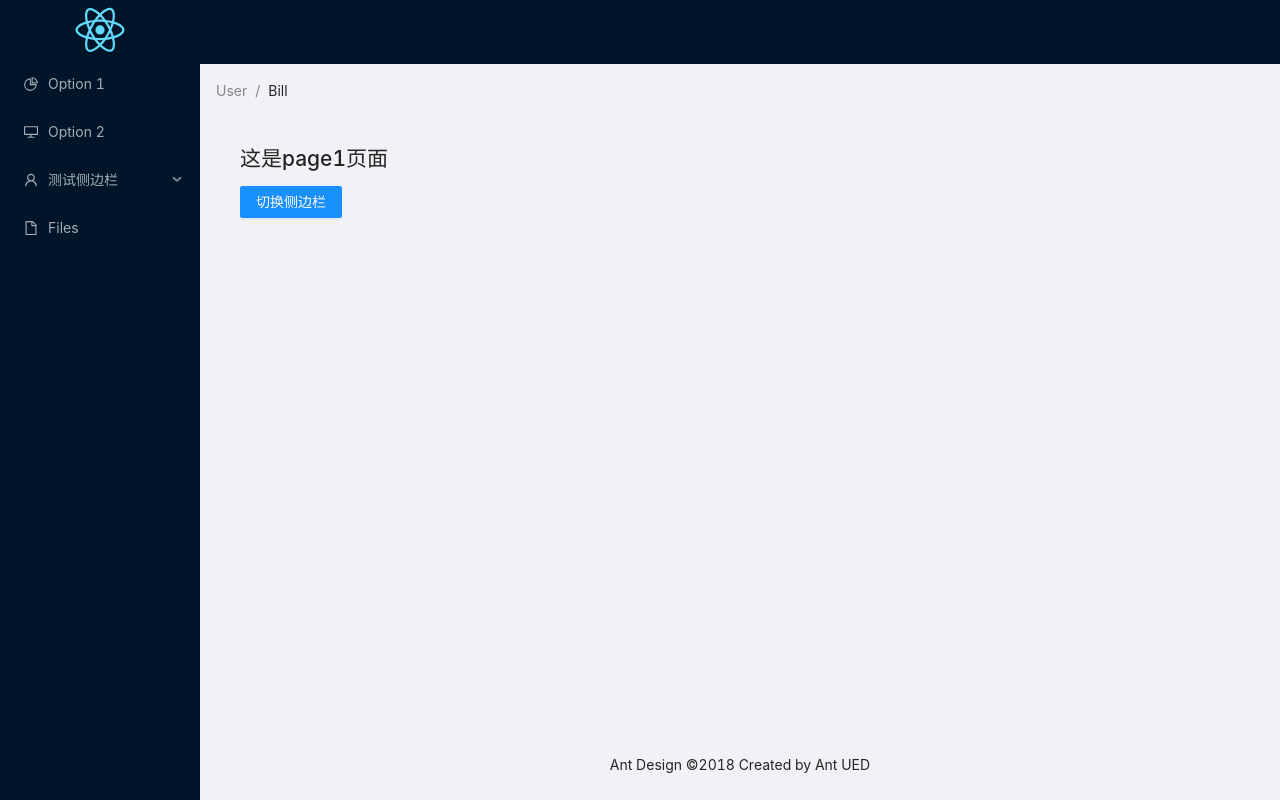
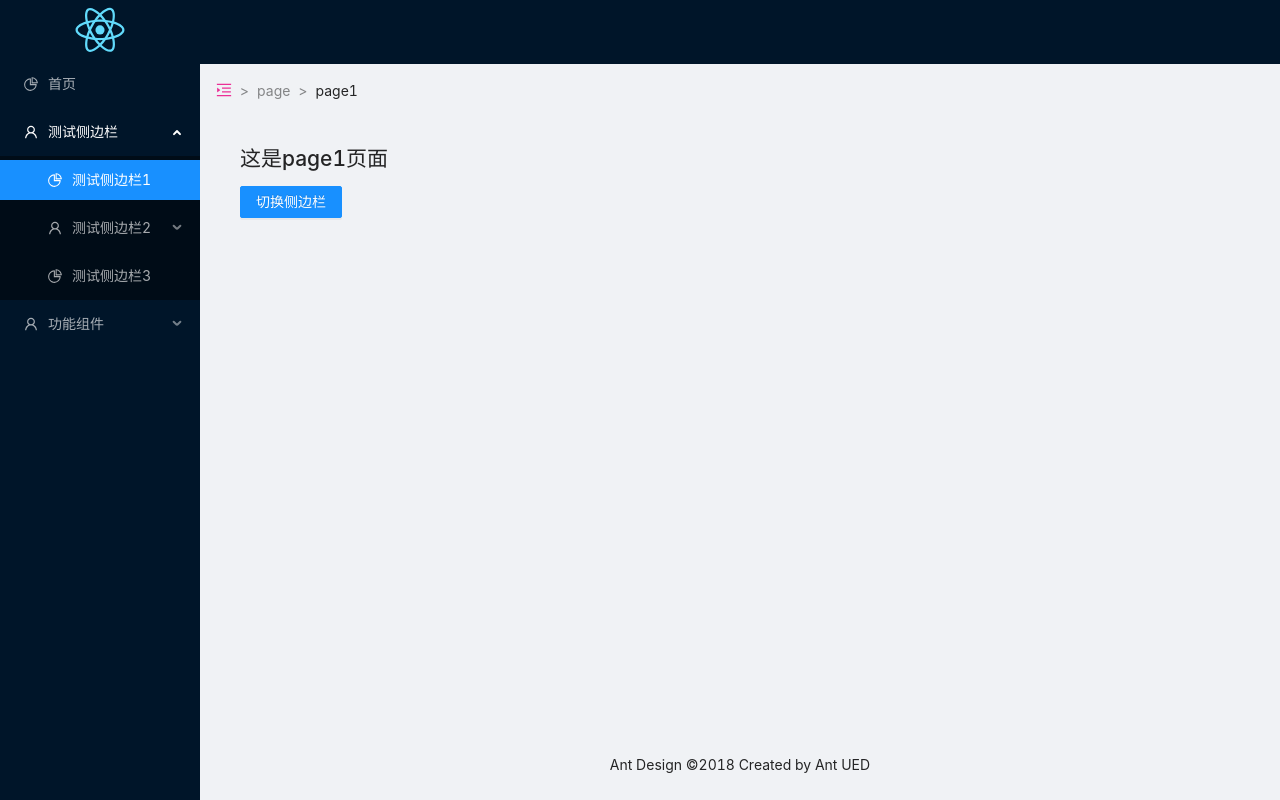
Before and after one commit to ybf19970928/react-admin-demo, a React (Create React App) app: page /page/page1 in a window 1280 px wide. Built offline with nearby package versions, Linux system fonts and the light colour scheme.

Commit message:
feat: 新增侧边栏渲染组件

```diff
--- a/package.json
+++ b/package.json
@@ -12,6 +12,7 @@
     "@types/react-dom": "^17.0.0",
     "@types/react-router-dom": "^5.1.7",
     "antd": "^4.15.4",
+    "axios": "^0.21.1",
     "react": "^17.0.2",
     "react-dom": "^17.0.2",
     "react-redux": "^7.2.4",
@@ -44,5 +45,6 @@
       "last 1 firefox version",
       "last 1 safari version"
     ]
-  }
+  },
+  "proxy": "http://localhost:9527"
 }
--- a/src/components/Layout/AppMain/index.tsx
+++ b/src/components/Layout/AppMain/index.tsx
@@ -1,5 +1,8 @@
-import React, { FC } from 'react';
+import React, { FC, useEffect, useState } from 'react';
 import { Layout, Breadcrumb } from 'antd';
+import { useLocation } from 'react-router';
+import { MenuFoldOutlined, MenuUnfoldOutlined } from '@ant-design/icons';
+import { useDispatch, useSelector } from 'react-redux'
 import Home from '../../../views/Home'
 import Page1 from '../../../views/page1'
 import Page2 from '../../../views/page2'
@@ -8,27 +11,56 @@ import {
   Switch,
   Route
 } from "react-router-dom";
+import { RootState } from '../../../redux';
+
 const { Content  } = Layout;
 const AppMain:FC = () => {
+  const [routeMatched, setRouteMatched] = useState<string[]>(['home'])
+  const dispatch = useDispatch()
+  const isCollapsed = useSelector((state: RootState) => state.collapsed)
+  const handleCollapsed = ():void => {
+    dispatch({
+      type: 'CHANGE_COLLAPSED'
+    })
+  }
+  const pathname = useLocation().pathname
+  useEffect(() => {
+    if (pathname === '/'){
+      setRouteMatched(['home'])
+    }else{
+      setRouteMatched(pathname.slice(1).split('/'))
+    }
+  }, [pathname])
     return (
         <Content style={{ margin: '0 16px' }}>
-        <Breadcrumb style={{ margin: '16px 0' }}>
-          <Breadcrumb.Item>User</Breadcrumb.Item>
-          <Breadcrumb.Item>Bill</Breadcrumb.Item>
+        <Breadcrumb style={{ margin: '16px 0' }} separator=">">
+        <Breadcrumb.Item onClick={handleCollapsed}>
+         {isCollapsed ?
+         <MenuFoldOutlined style={{ fontSize: '16px', color: '#08c' }} />
+         : <MenuUnfoldOutlined style={{ fontSize: '16px', color: '#eb2f96' }} />}
+        </Breadcrumb.Item>
+          {
+            routeMatched.map((ele, index)=> {
+              return (
+                <Breadcrumb.Item key={index}>{ele}</Breadcrumb.Item>
+              )
+            })
+          }
         </Breadcrumb>
         <Switch>
           <Route exact path="/">
             <Home />
           </Route>
-          <Route path="/page/page1">
+          <Route exact path="/page/page1">
             <Page1 />
           </Route>
-          <Route path="/page/page2">
+          <Route exact path="/page/page2">
             <Page2 />
           </Route>
-          <Route path="/page/page3">
+          <Route exact path="/page/page3">
             <Page3 />
           </Route>
+          <Route exact path="" render={() => <h1>404页面</h1>} />
         </Switch>
       </Content>
     )
--- a/src/components/Layout/SideBar/index.tsx
+++ b/src/components/Layout/SideBar/index.tsx
@@ -1,50 +1,64 @@
-import React, { FC } from 'react';
+import React, { FC, useEffect, useState } from 'react';
 import { useSelector } from 'react-redux'
 import { Layout, Menu } from 'antd';
 import {
-  DesktopOutlined,
   PieChartOutlined,
-  FileOutlined,
   UserOutlined,
 } from '@ant-design/icons';
 import { RootState } from '../../../redux';
 import logo from '../../../logo.svg';
-import { Link, useLocation, withRouter } from 'react-router-dom'
+import { Link, useLocation} from 'react-router-dom'
+import { routers, IRouter } from '../../../router/routers'
 
 const {  Sider } = Layout;
 const { SubMenu } = Menu;
 
 const SideBar:FC = () => {
+  const [currentOpenKeys, setOpenKeys] = useState<string[]>([])
+  const pathname = useLocation().pathname
   const isCollapsed = useSelector((state: RootState) => state.collapsed)
+  // 只有一级菜单
+  const renderMenuItem = (router: IRouter) => {
+    return (
+      <Menu.Item key={router.key} icon={<PieChartOutlined />}>
+         <Link to={router.key}>{router.title}</Link>
+      </Menu.Item>
+    )
+  }
+  // 多级菜单
+  const renderSubMenu = (router: IRouter, children: IRouter[]) => {
+    return (
+      <SubMenu key={router.key} icon={<UserOutlined />} title={router.title}>
+       {children&&children.map(router => {
+         return router.children && router.children.length> 0?
+         renderSubMenu(router,router.children)
+         : renderMenuItem(router)
+       })}
+      </SubMenu>
+    )
+  }
+  const openChange  = (openKeys: any[]) => {
+    setOpenKeys(openKeys)
+  }
+  useEffect(() => {
+    setOpenKeys([pathname.split('/').slice(0, pathname.split('/').length-1).join('/')])
+  },[pathname])
     return (
         <Sider collapsible trigger={null} collapsed={isCollapsed}>
         <div className="logo" style={{height: '60px', display: 'flex', justifyContent: 'center'}}>
           <img src={logo} alt="logo"/>
         </div>
-        <Menu theme="dark" defaultSelectedKeys={[useLocation().pathname]}
+        <Menu theme="dark" selectedKeys={[useLocation().pathname]}
+        openKeys={currentOpenKeys} onOpenChange={openChange}
         mode="inline">
-          <Menu.Item key="/" icon={<PieChartOutlined />}>
-            <Link to="/">Option 1</Link>
-          </Menu.Item>
-          <Menu.Item key="2" icon={<DesktopOutlined />}>
-            Option 2
-          </Menu.Item>
-          <SubMenu key="/page" icon={<UserOutlined />} title="测试侧边栏">
-            <Menu.Item key="/page1">
-              <Link to="/page/page1">测试侧边栏1</Link>
-            </Menu.Item>
-            <Menu.Item key="/page2">
-              <Link to="/page/page2">测试侧边栏2</Link>
-            </Menu.Item>
-            <Menu.Item key="/page3">
-              <Link to="/page/page3">测试侧边栏3</Link>
-            </Menu.Item>
-          </SubMenu>
-          <Menu.Item key="9" icon={<FileOutlined />}>
-            Files
-          </Menu.Item>
+          { routers && routers.map(route => {
+              return route.children?
+                renderSubMenu(route, route.children)
+                :
+                renderMenuItem(route)
+          }) }
         </Menu>
       </Sider>
     )
 }
-export default withRouter(SideBar)
+export default SideBar
--- /dev/null
+++ b/src/router/routers.ts
@@ -0,0 +1,54 @@
+
+export interface IRouter {
+    title: string,
+    key: string,
+    children?: IRouter[]
+}
+export const routers: IRouter[] = [
+    {
+        title: '首页',
+        key: '/'
+    },
+    {
+        title: '测试侧边栏',
+        key: '/page',
+        children: [
+            {
+                title: '测试侧边栏1',
+                key: '/page/page1'
+            },
+            {
+                title: '测试侧边栏2',
+                key: '/page/page2',
+                children: [
+                    {
+                        title: '测试侧边栏2-2',
+                        key: '/page/page2/page2-2'
+                    }
+                ]
+            },
+            {
+                title: '测试侧边栏3',
+                key: '/page/page3'
+            },
+        ]
+    },
+    {
+        title: '功能组件',
+        key: '/tools',
+        children: [
+            {
+                title: '功能组件1',
+                key: '/tools/tools1'
+            },
+            {
+                title: '功能组件2',
+                key: '/tools/tools2'
+            },
+            {
+                title: '功能组件3',
+                key: '/tools/tools3'
+            },
+        ]
+    }
+]
--- a/src/views/Home/index.tsx
+++ b/src/views/Home/index.tsx
@@ -1,10 +1,9 @@
 import React, { FC } from 'react';
 const Home: FC = () => {
-
     return (
         <div className="site-layout-background" style={{ padding: 24, minHeight: 360 }}>
-        <h2>这是Home页面</h2>
-      </div>
+            <h2>这是Home页面</h2>
+        </div>
     )
 }
 export default Home
--- a/src/views/page3/index.tsx
+++ b/src/views/page3/index.tsx
@@ -1,6 +1,5 @@
 import React, { FC } from 'react';
 const Page3: FC = () => {
-
     return (
         <div className="site-layout-background" style={{ padding: 24, minHeight: 360 }}>
         <h2>这是page3页面</h2>
```
Also changed, not shown: src/apis/testRequest.ts (added, +8 -0 lines), src/utils/request.ts (added, +29 -0 lines), 1 other file (tests, documents, lock files or other folders).
